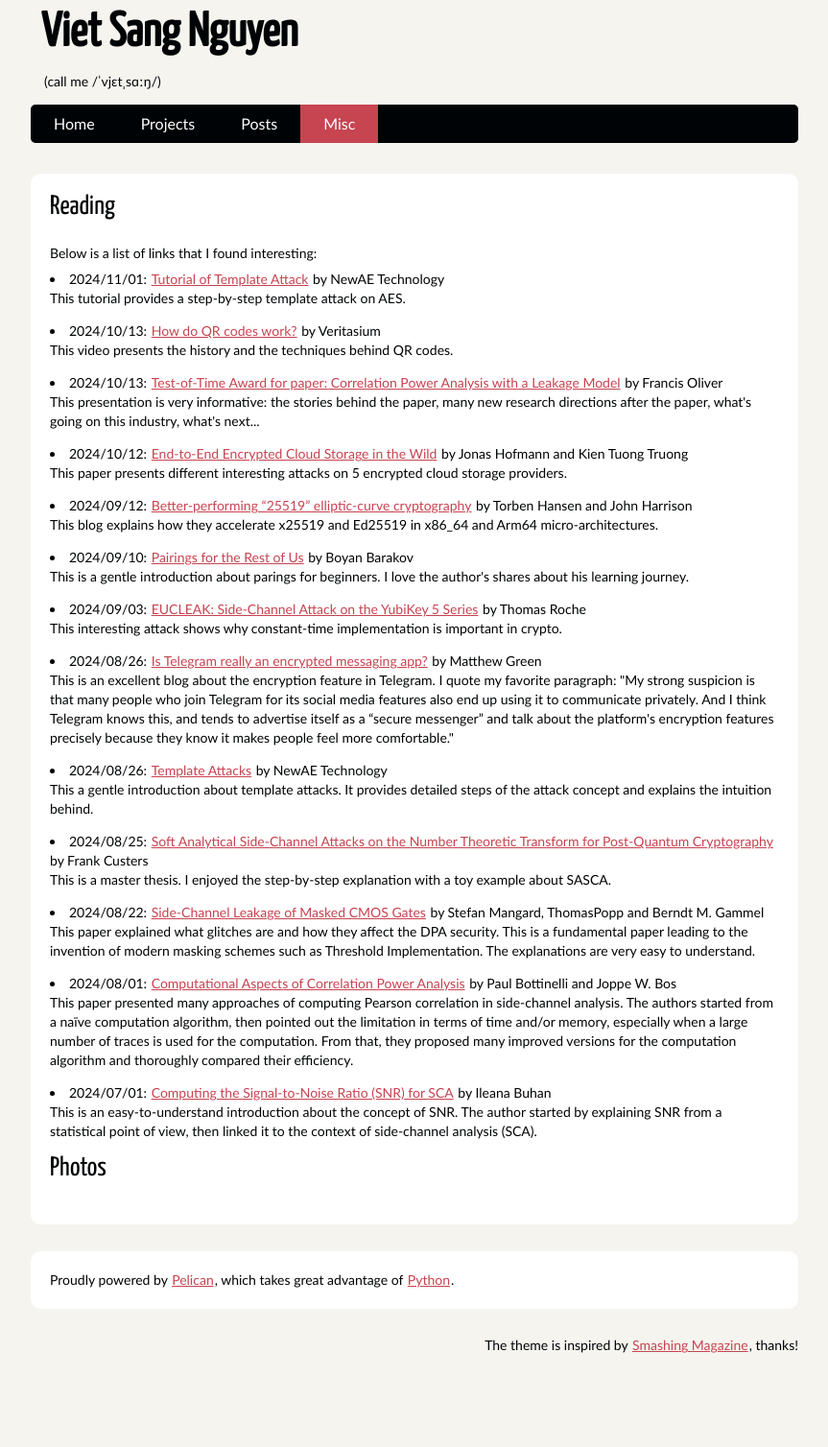
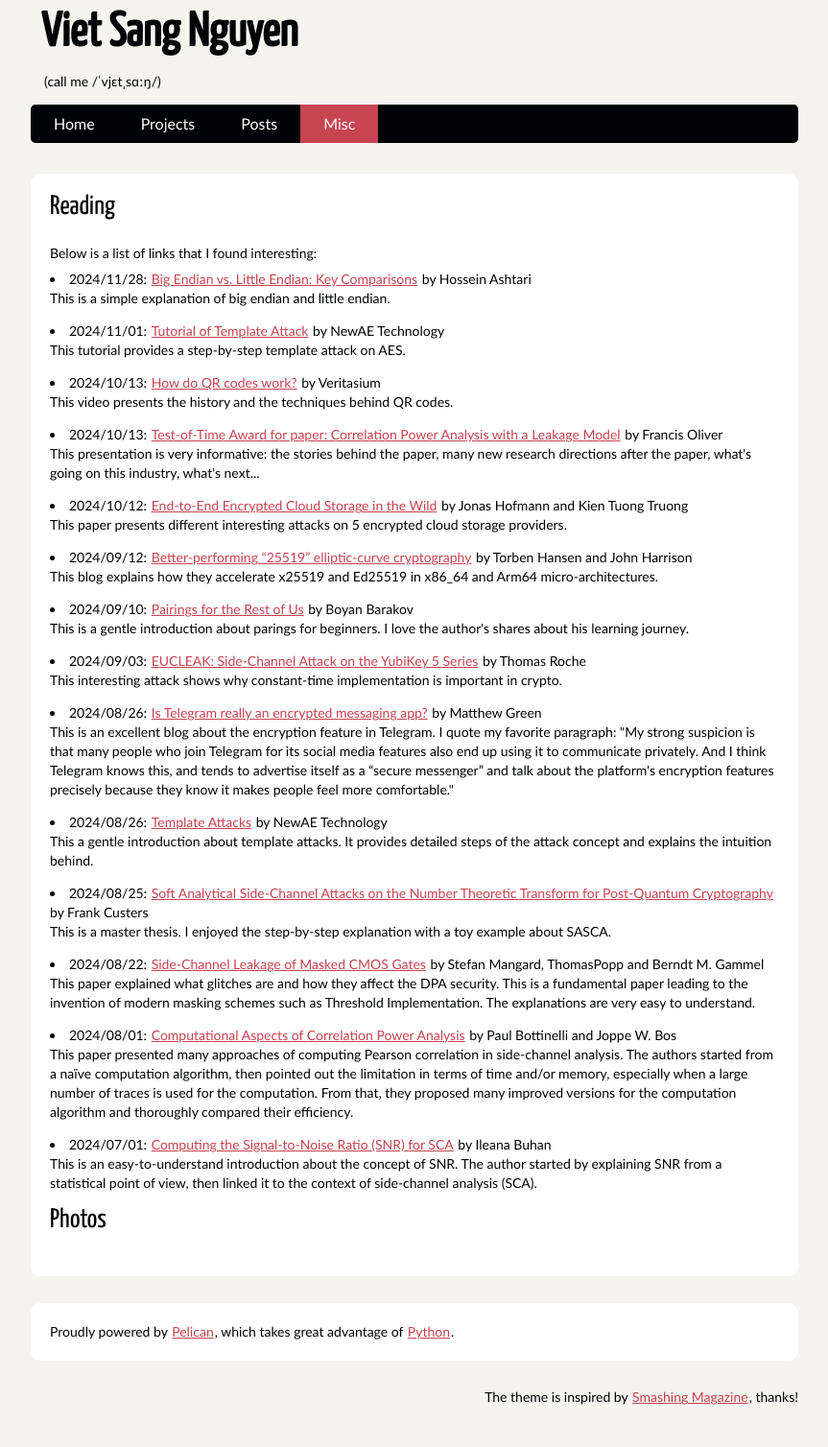
Before and after one commit to nvietsang/nvietsang.github.io, a Jekyll site: the page built from misc.html, in a window 1280 px wide. Shown: the whole page at 96% size, without its empty margins (208-1071 px from the left). Built offline with Jekyll 4.4.1, drawn with Linux system fonts in a browser that asks for light colours; before the commit the page ends 1454 px from its top, so only the background shows below that.

Commit message:
add reading

```diff
--- a/misc.html
+++ b/misc.html
@@ -5,6 +5,14 @@ layout: default
 <section id="content" class="body">
     <h1> Reading </h1>
     Below is a list of links that I found interesting:
+
+        <li>
+            2024/11/28:
+            <a href="https://www.spiceworks.com/tech/tech-general/articles/big-endian-vs-little-endian/#:~:text=In%20a%20big%2Dendian%20machine,in%20case%20of%20multiple%20bytes.">Big Endian vs. Little Endian: Key Comparisons</a>
+            by Hossein Ashtari
+            <br>
+            This is a simple explanation of big endian and little endian.
+        </li>
 
         <li>
             2024/11/01:
```
